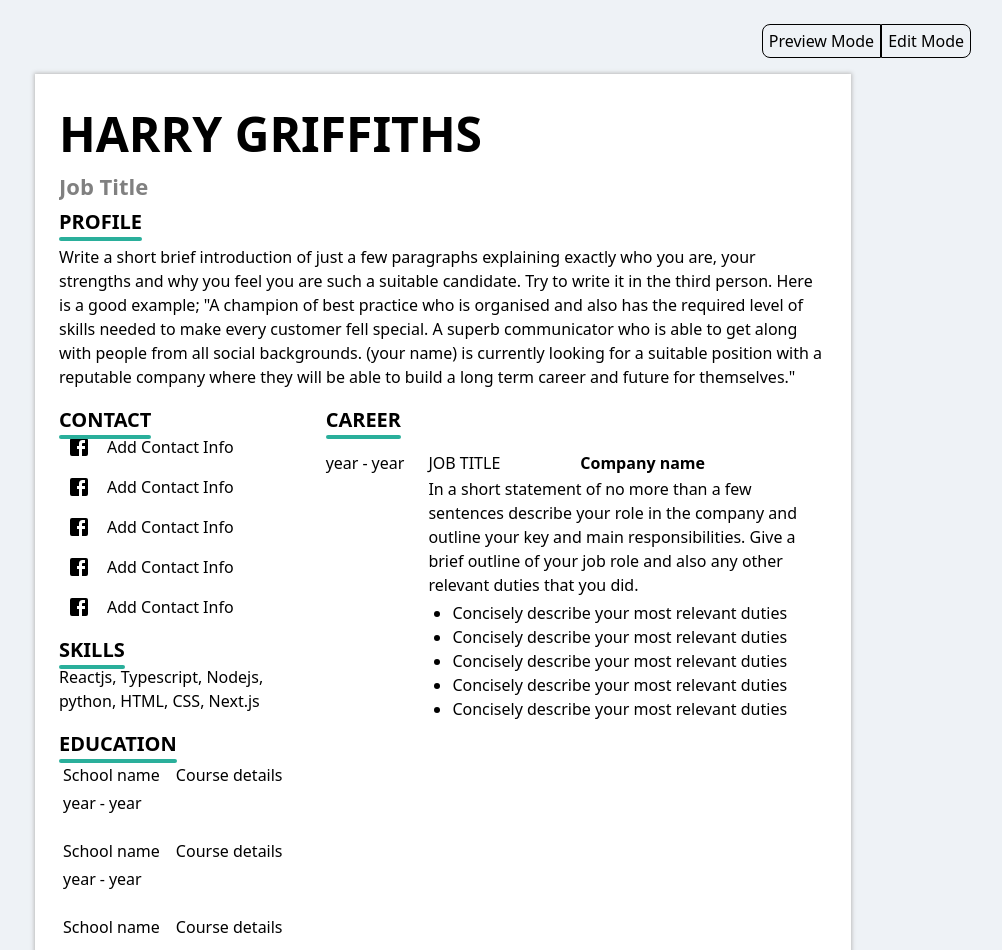
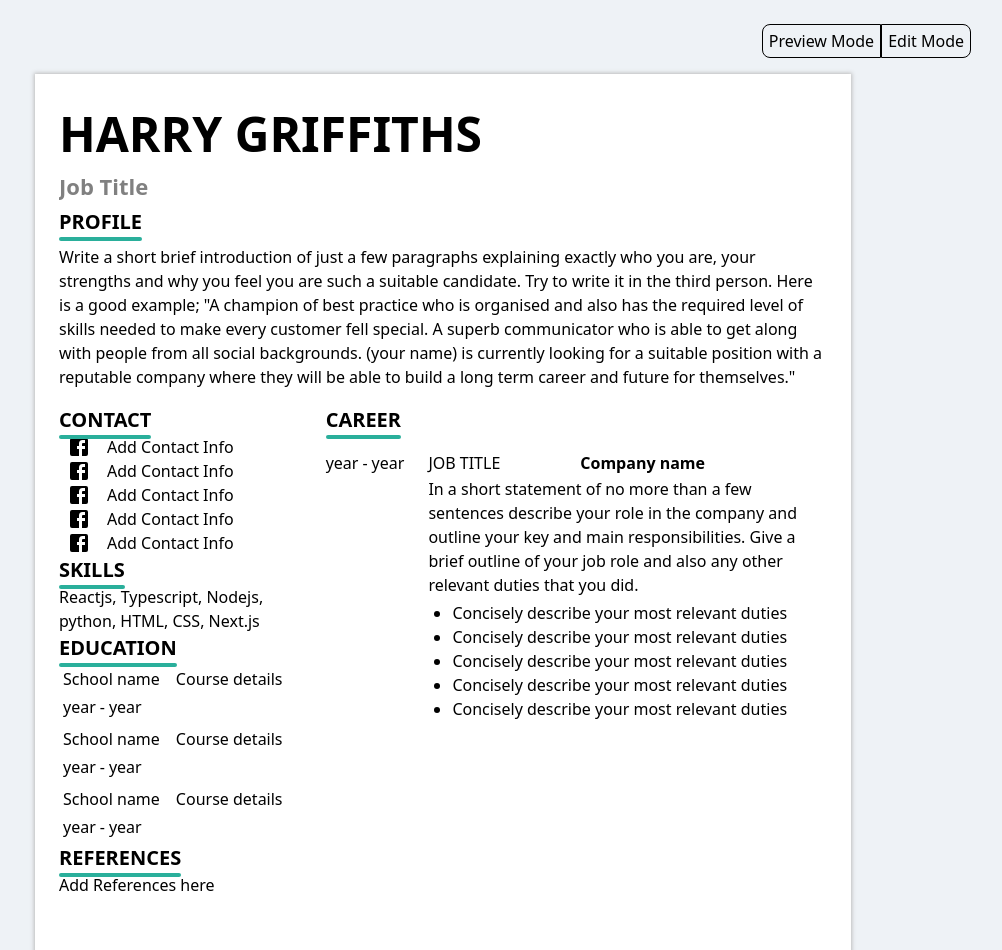
Before and after one commit to Mavrik-jnr/CV-builder, a React (Create React App) app: page / in a window 1280 px wide. Shown: the top 950 px of the page, without its empty margins (197-1199 px from the left). Built offline with nearby package versions, Linux system fonts and the light colour scheme.

Commit message:
Section sidebar markup into card components

```diff
--- a/src/components/atomic/ContactInfo.js
+++ b/src/components/atomic/ContactInfo.js
@@ -9,7 +9,9 @@ export default class ContactInfo extends Component {
     return (
       <div className={styles.contact}>
         {svg ? svg : <ContactPhone />}
-        <Input>Add Contact Info</Input>
+        <Input>
+          <p>Add Contact Info</p>
+        </Input>
       </div>
     );
   }
--- a/src/components/card/Contact.js
+++ b/src/components/card/Contact.js
@@ -1,8 +1,21 @@
+import { Facebook } from "@mui/icons-material";
 import React, { Component } from "react";
+import ContactInfo from "../atomic/ContactInfo";
 import styles from "./styles/contact.module.css";
 
 export default class Contact extends Component {
   render() {
-    return <div>Contact</div>;
+    return (
+      <div className="contact-card">
+        <h2>Contact</h2>
+        <div className={styles.contactInfo__section}>
+          <ContactInfo svg={<Facebook />} />
+          <ContactInfo svg={<Facebook />} />
+          <ContactInfo svg={<Facebook />} />
+          <ContactInfo svg={<Facebook />} />
+          <ContactInfo svg={<Facebook />} />
+        </div>
+      </div>
+    );
   }
 }
--- a/src/components/card/Education.js
+++ b/src/components/card/Education.js
@@ -1,8 +1,18 @@
 import React, { Component } from "react";
+import EducationInfo from "../atomic/EducationInfo";
 import styles from "./styles/education.module.css";
 
 export default class Education extends Component {
   render() {
-    return <div>Education</div>;
+    return (
+      <div className="Education-card">
+        <h2>Education</h2>
+        <div className={styles.contactInfo__section}>
+          <EducationInfo />
+          <EducationInfo />
+          <EducationInfo />
+        </div>
+      </div>
+    );
   }
 }
--- a/src/components/card/References.js
+++ b/src/components/card/References.js
@@ -1,8 +1,16 @@
 import React, { Component } from "react";
+import Input from "../atomic/Input";
 import styles from "./styles/references.module.css";
 
 export default class References extends Component {
   render() {
-    return <div>References</div>;
+    return (
+      <div className="References-card">
+        <h2>References</h2>
+        <Input>
+          <p>Add References here</p>
+        </Input>
+      </div>
+    );
   }
 }
--- a/src/components/card/Skills.js
+++ b/src/components/card/Skills.js
@@ -1,8 +1,18 @@
 import React, { Component } from "react";
+import Input from "../atomic/Input";
 import styles from "./styles/skills.module.css";
 
 export default class Skills extends Component {
   render() {
-    return <div>Skills</div>;
+    return (
+      <div className="skills-card">
+        <h2>Skills</h2>
+        <div className={styles.contactInfo__section}>
+          <Input>
+            <p>Reactjs, Typescript, Nodejs, python, HTML, CSS, Next.js</p>
+          </Input>
+        </div>
+      </div>
+    );
   }
 }
--- a/src/components/section/Sidebar.js
+++ b/src/components/section/Sidebar.js
@@ -1,44 +1,18 @@
 import React, { Component } from "react";
-import ContactInfo from "../atomic/ContactInfo";
-import styles from "./styles/Sidebar.module.css";
-import { Facebook } from "@mui/icons-material";
-import EducationInfo from "../atomic/EducationInfo";
-import Input from "../atomic/Input";
+
+import Contact from "../card/Contact";
+import Skills from "../card/Skills";
+import Education from "../card/Education";
+import References from "../card/References";
 export class Sidebar extends Component {
   render() {
     return (
       <>
         <aside>
-          <div className="contact-card">
-            <h2>Contact</h2>
-            <div className={styles.contactInfo__section}>
-              <ContactInfo svg={<Facebook />} />
-              <ContactInfo svg={<Facebook />} />
-              <ContactInfo svg={<Facebook />} />
-              <ContactInfo svg={<Facebook />} />
-              <ContactInfo svg={<Facebook />} />
-            </div>
-          </div>
-          <div className="skills-card">
-            <h2>Skills</h2>
-            <div className={styles.contactInfo__section}>
-              <Input>
-                <p>Reactjs, Typescript, Nodejs, python, HTML, CSS, Next.js</p>
-              </Input>
-            </div>
-          </div>
-          <div className="Education-card">
-            <h2>Education</h2>
-            <div className={styles.contactInfo__section}>
-              <EducationInfo />
-              <EducationInfo />
-              <EducationInfo />
-            </div>
-          </div>
-          <div className="References-card">
-            <h2>References</h2>
-            <p>Add References here</p>
-          </div>
+          <Contact />
+          <Skills />
+          <Education />
+          <References />
         </aside>
       </>
     );
```
